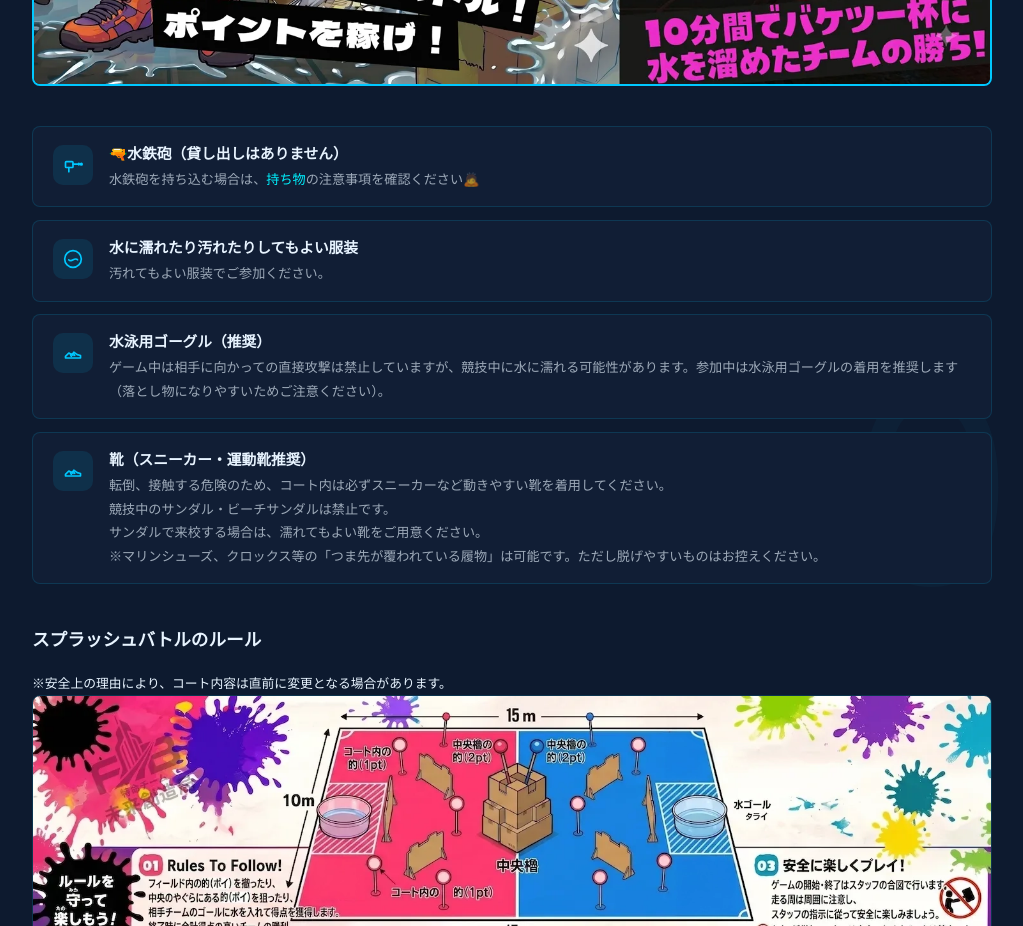
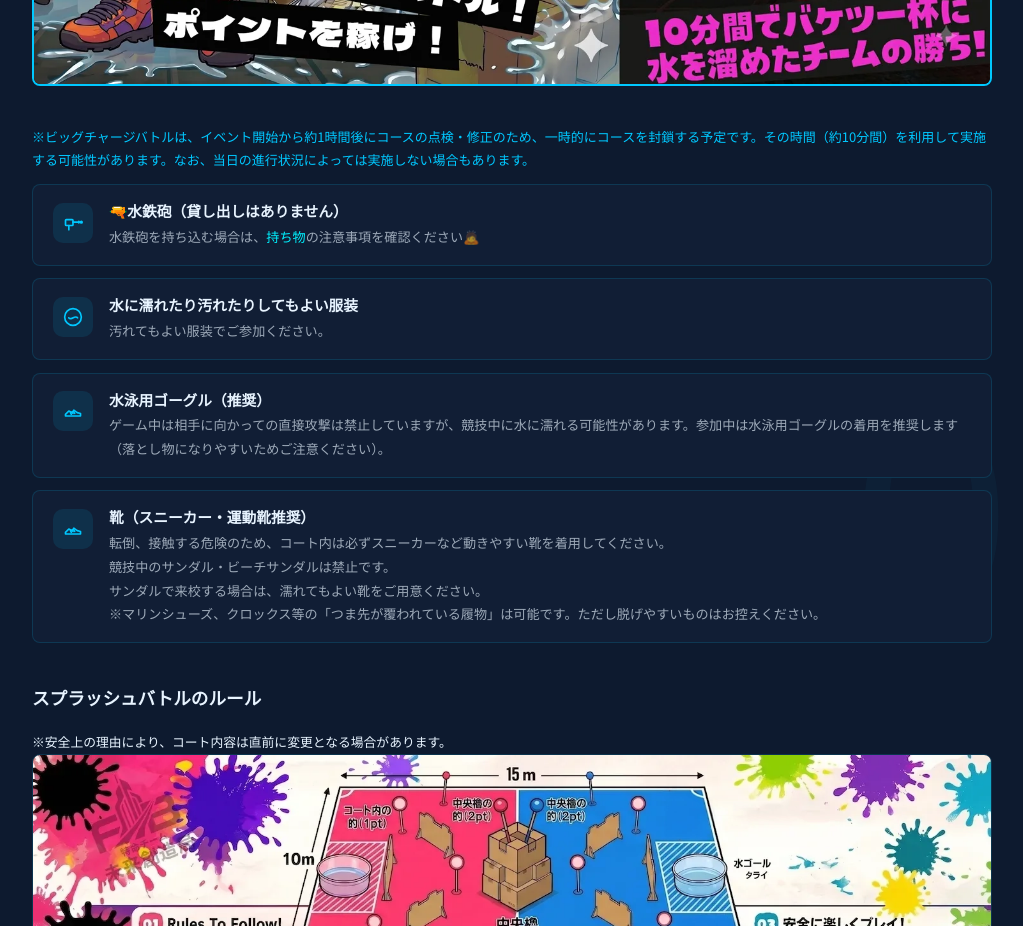
Before and after one commit to tamonkodomoevents/tamonwatersplash2026, a plain HTML site: page index.html in a window 1280 px wide. Shown: the part 4180-5106 px from the top of the page, without its empty margins (128-1151 px from the left). Drawn offline with Linux system fonts and the light colour scheme; no server answers; a web font is replaced by a local one.

Commit message:
Add files via upload

```diff
--- a/index.html
+++ b/index.html
@@ -838,6 +838,9 @@ l202 -1 3 -97z" />
       <div class=" media-slot reveal" style="--accent: var(--c-splash);" role="img" aria-label="スプラッシュバトル イベント画像">
         <img src="images/SPLASH.webp" alt="スプラッシュバトル イベント画像">
       </div>
+      <p style="color:var(--c-splash); font-size:small; margin-bottom:.8rem;">
+        ※ビッグチャージバトルは、イベント開始から約1時間後にコースの点検・修正のため、一時的にコースを封鎖する予定です。その時間（約10分間）を利用して実施する可能性があります。なお、当日の進行状況によっては実施しない場合もあります。
+      </p>
 
       <ul class="prep-list reveal">
         <li class="prep-item">
```
